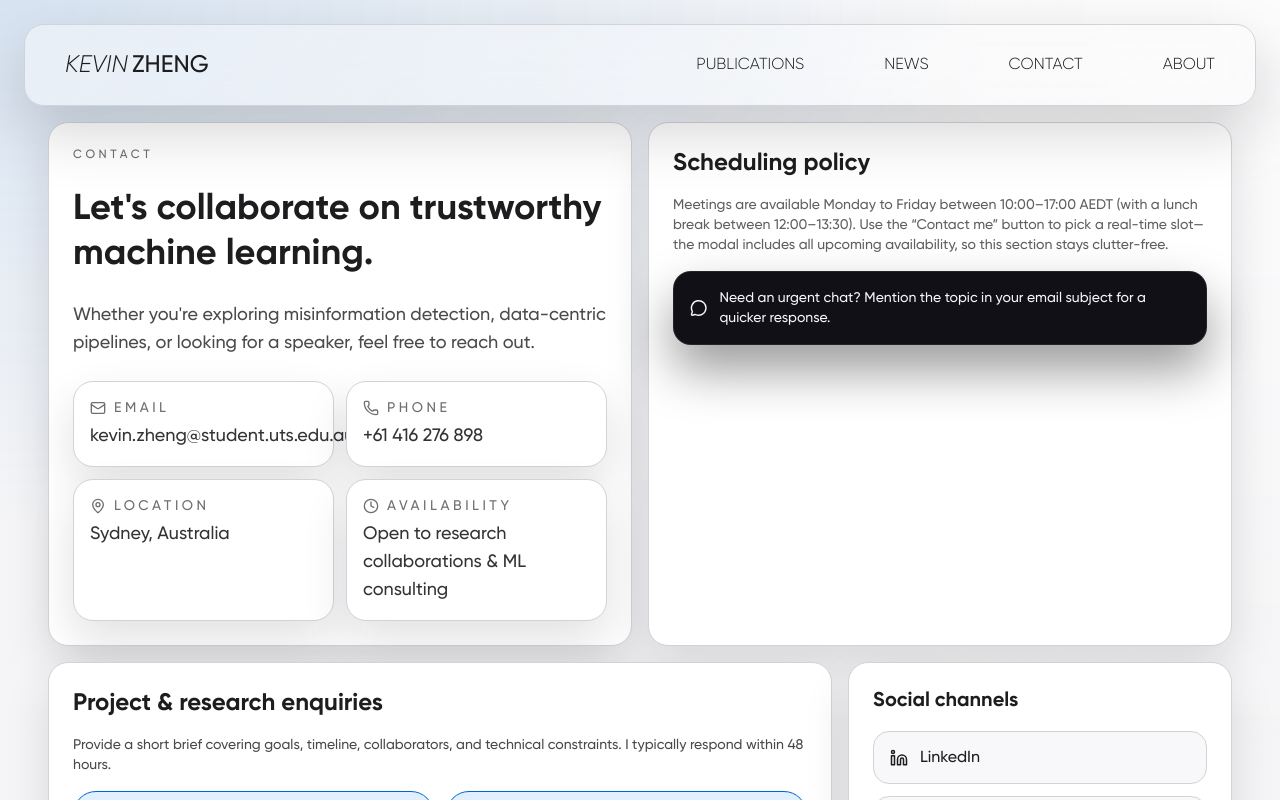
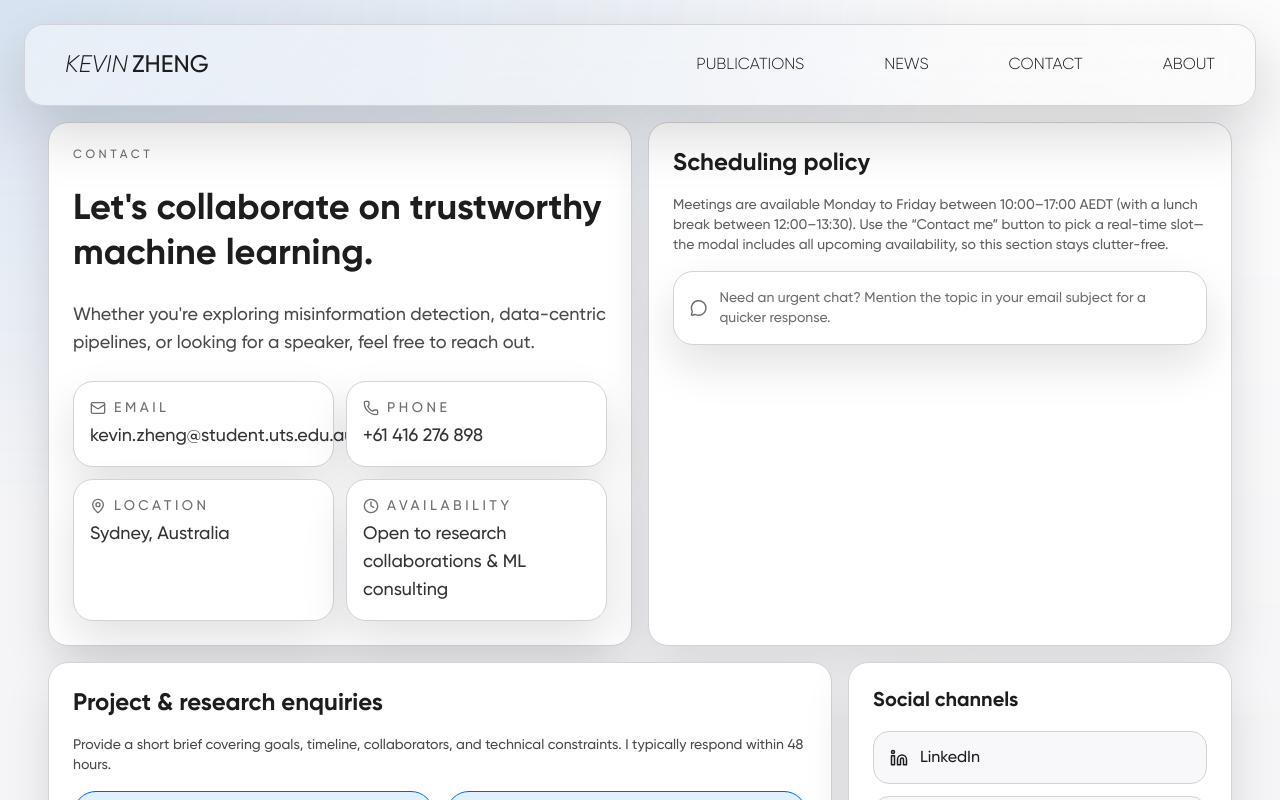
Before and after one commit to kyxzhe/kyxzhe.github.io, a Next.js app: page /contact in a window 1280 px wide. Shown: the top 800 px of the page. Built offline with nearby package versions, Linux system fonts and the light colour scheme.

Commit message:
Match contact alert card to light theme

```diff
--- a/src/app/contact/page.tsx
+++ b/src/app/contact/page.tsx
@@ -133,7 +133,7 @@ export default function ContactPage() {
               the modal includes all upcoming availability, so this section stays clutter-free.
             </motion.p>
             <motion.div
-              className="surface-card-dark px-4 py-4 flex gap-3 items-center text-white/90"
+              className="surface-card px-4 py-4 flex gap-3 items-center text-muted-foreground dark:bg-[#101016] dark:text-white/90"
               variants={iconVariants}
               initial="hidden"
               animate="visible"
```
